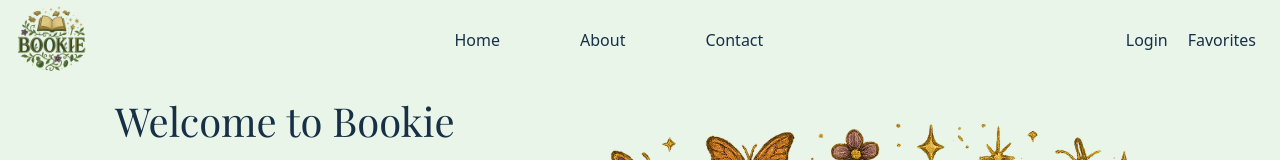
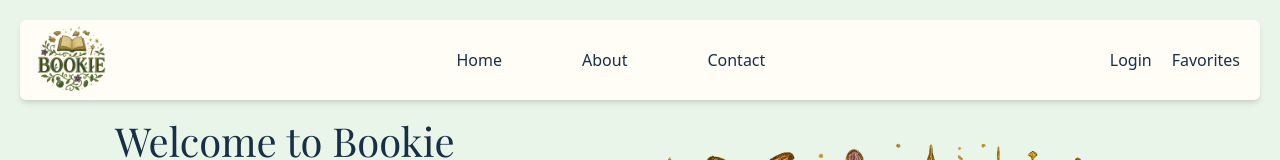
Before and after one commit to EBok1/bookie, a React (Vite) app: page / in a window 1280 px wide. Shown: the top 160 px of the page. Built offline with nearby package versions, Linux system fonts and the light colour scheme; no server answers; a web font is replaced by a local one.

Commit message:
Changed navigation styling for desktop

```diff
--- a/src/components/Navigation/Navigation.jsx
+++ b/src/components/Navigation/Navigation.jsx
@@ -87,7 +87,7 @@ function Navigation() {
         <Dropdown onToggle={setShowBorder} />
       </div>
 
-      <nav className="hidden sm:flex justify-between items-center mr-6 mb-4 ml-3">
+      <nav className="hidden sm:flex justify-between items-center bg-[#fffdf6] rounded-md shadow-md mx-5 mt-5 pl-3 pr-5">
         <div>
           <Logo />
         </div>
```
